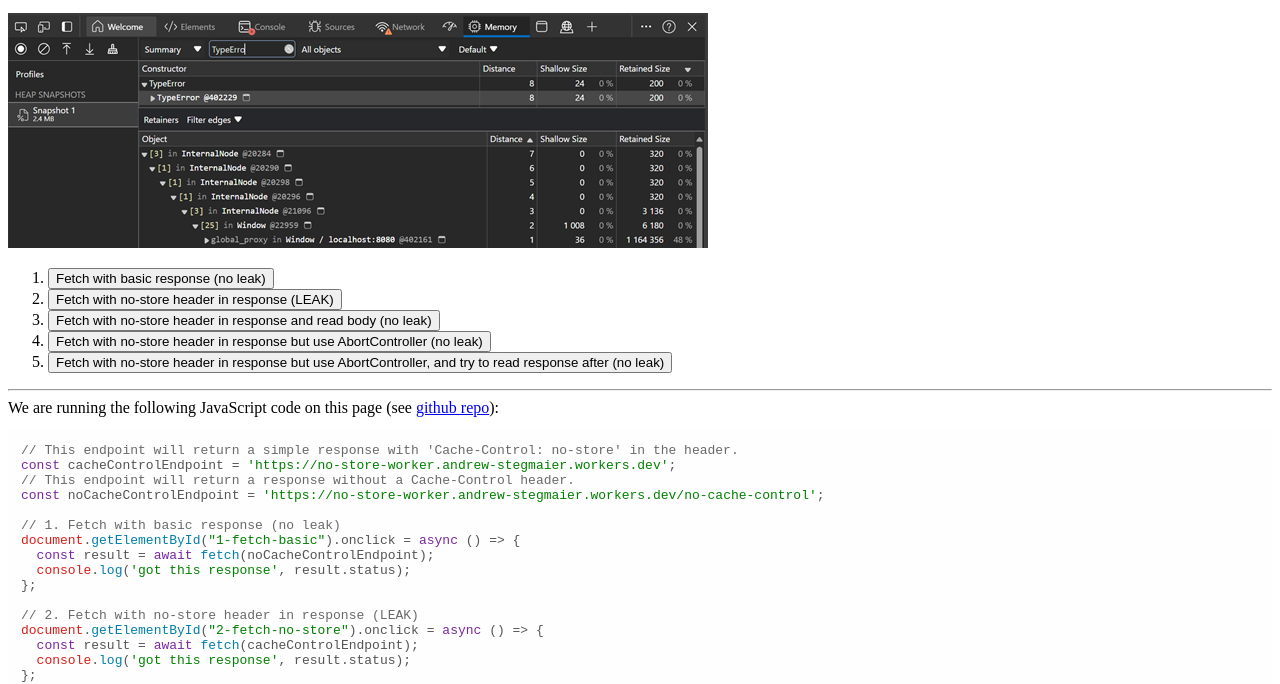
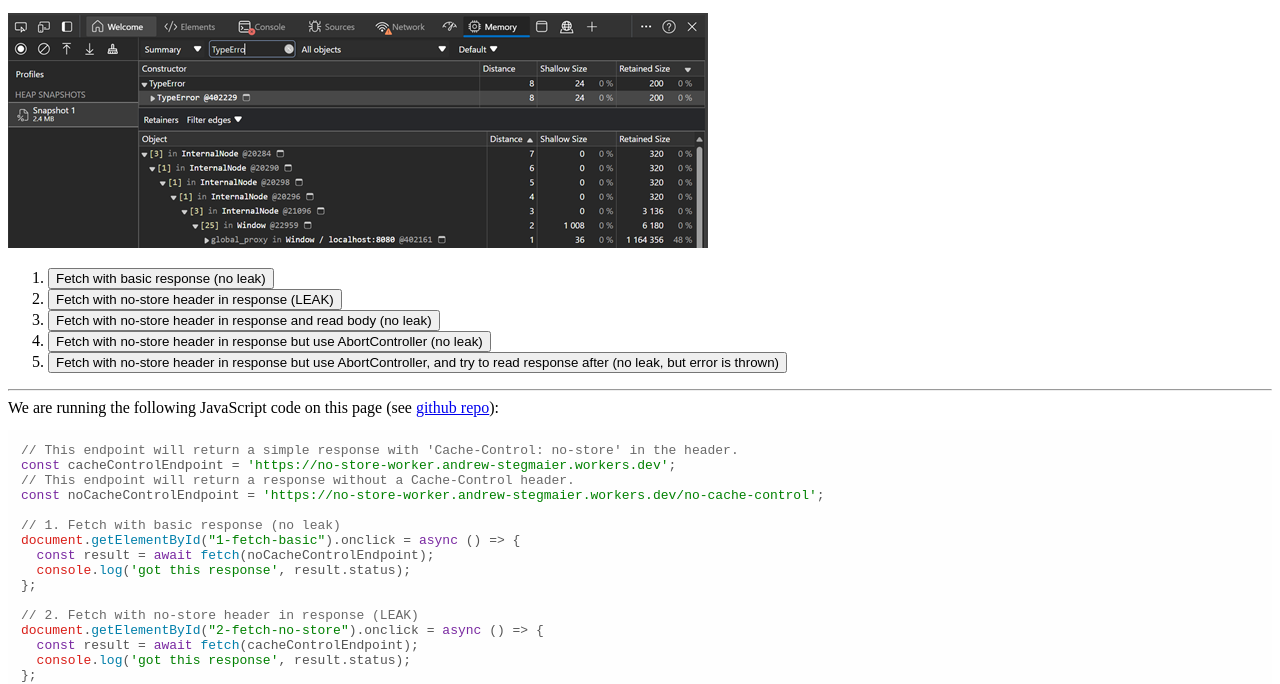
Before and after one commit to astegmaier/playground-type-error-leaks, a plain HTML site: page index.html in a window 1280 px wide. Shown: the part 119-803 px from the top of the page. Drawn offline with nearby package versions, Linux system fonts and the light colour scheme.

Commit message:
Clarifying comments.

```diff
--- a/index.html
+++ b/index.html
@@ -42,7 +42,7 @@
       <li><button id="2-fetch-no-store">Fetch with no-store header in response (LEAK)</button></li>
       <li><button id="3-fetch-no-store-and-read-body">Fetch with no-store header in response and read body (no leak)</button></li>
       <li><button id="4-fetch-no-store-with-abort">Fetch with no-store header in response but use AbortController (no leak)</button></li>
-      <li><button id="5-fetch-no-store-with-abort-and-read">Fetch with no-store header in response but use AbortController, and try to read response after (no leak)</button></li>
+      <li><button id="5-fetch-no-store-with-abort-and-read">Fetch with no-store header in response but use AbortController, and try to read response after (no leak, but error is thrown)</button></li>
     </ol>
     </div>
     <hr />
--- a/index.js
+++ b/index.js
@@ -30,7 +30,7 @@
   console.log('got this response', result.status);
 };
 
-// 5. Fetch with no-store header in response but use AbortController, and try to read response after (no leak)
+// 5. Fetch with no-store header in response but use AbortController, and try to read response after (no leak, but error is thrown)
 document.getElementById("5-fetch-no-store-with-abort-and-read").onclick = async () => {
   const abortController = new AbortController();
   const result = await fetch(cacheControlEndpoint, {signal: abortController.signal});
```
